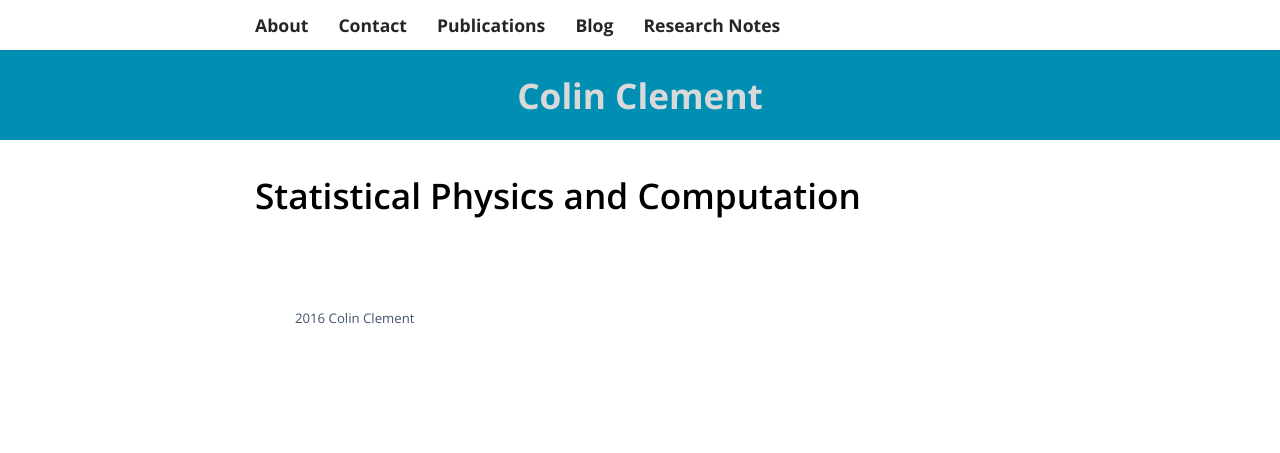
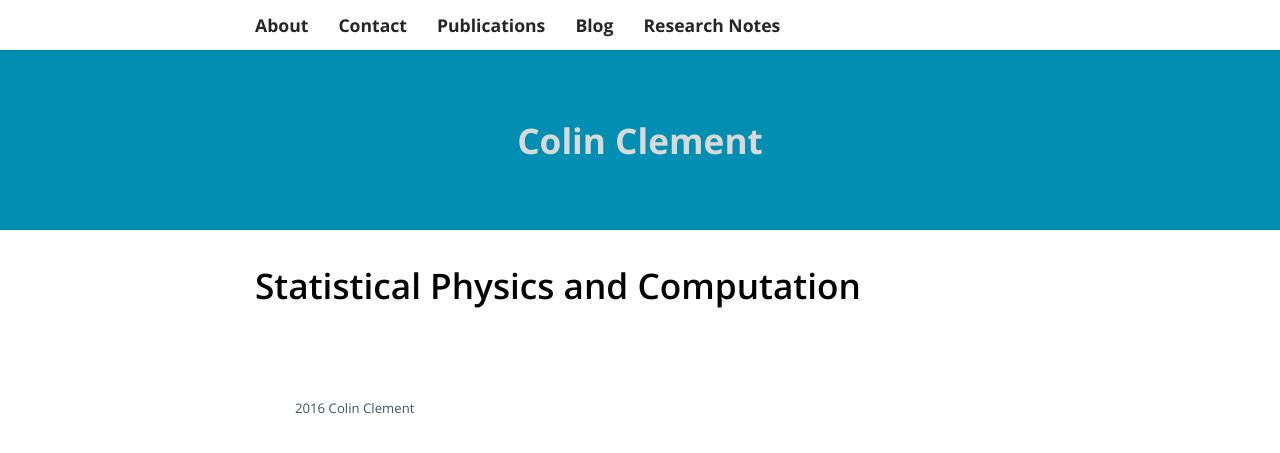
Before and after one commit to colinclement/cbclement, a Jekyll site: the page built from index.html, in a window 1280 px wide. Shown: the top 453 px of the page. Built offline with Jekyll 4.4.1, drawn with Linux system fonts in a browser that asks for light colours.

Commit message:
increase header height

```diff
--- a/_sass/_layout.scss
+++ b/_sass/_layout.scss
@@ -43,7 +43,7 @@ header {
     padding: 0px 15px;
     text-align: center;
     margin: 50px 0 0;
-    height: 10vh;//50vh;
+    height: 20vh;//50vh;
     display: flex;
     justify-content: center;
     align-items: center;
```
Also changed, not shown: 2 other files.
